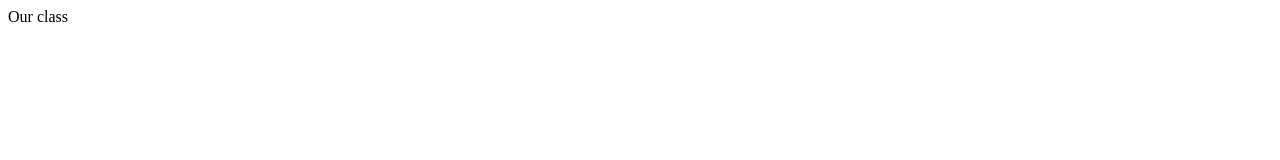
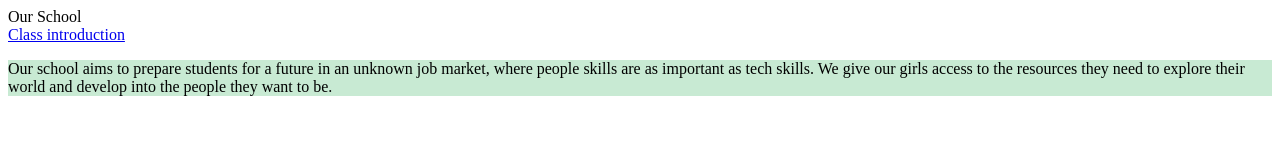
Before and after one commit to craighead-diocesan-school/class-profile-pawseyri42, a plain HTML site: page index.html in a window 1280 px wide. Drawn offline with Linux system fonts and the light colour scheme.

Commit message:
commiting

```diff
--- a/index.html
+++ b/index.html
@@ -1,3 +1,30 @@
+<!DOCTYPE html>
+<html>
+
 <head>
-<header> Our class
-</header>
+<title> St Rileys </title>
+</head>
+
+<body>
+<header> Our School </header>
+</body>
+
+<nav>
+    <a href="class intro.html"> Class introduction </a>
+</nav>
+
+<main>
+  <p>
+    Our school aims to prepare students for a future in an unknown job market, where people skills
+     are as important as tech skills. We give our girls access to the
+     resources they need to explore their world and develop into the people they want to be.
+  </p>
+
+</main>
+
+<style>
+p{
+background-color: #C8EAD3; }
+
+
+</style>
```
Also changed, not shown: class intro.html (added, +25 -0 lines).
